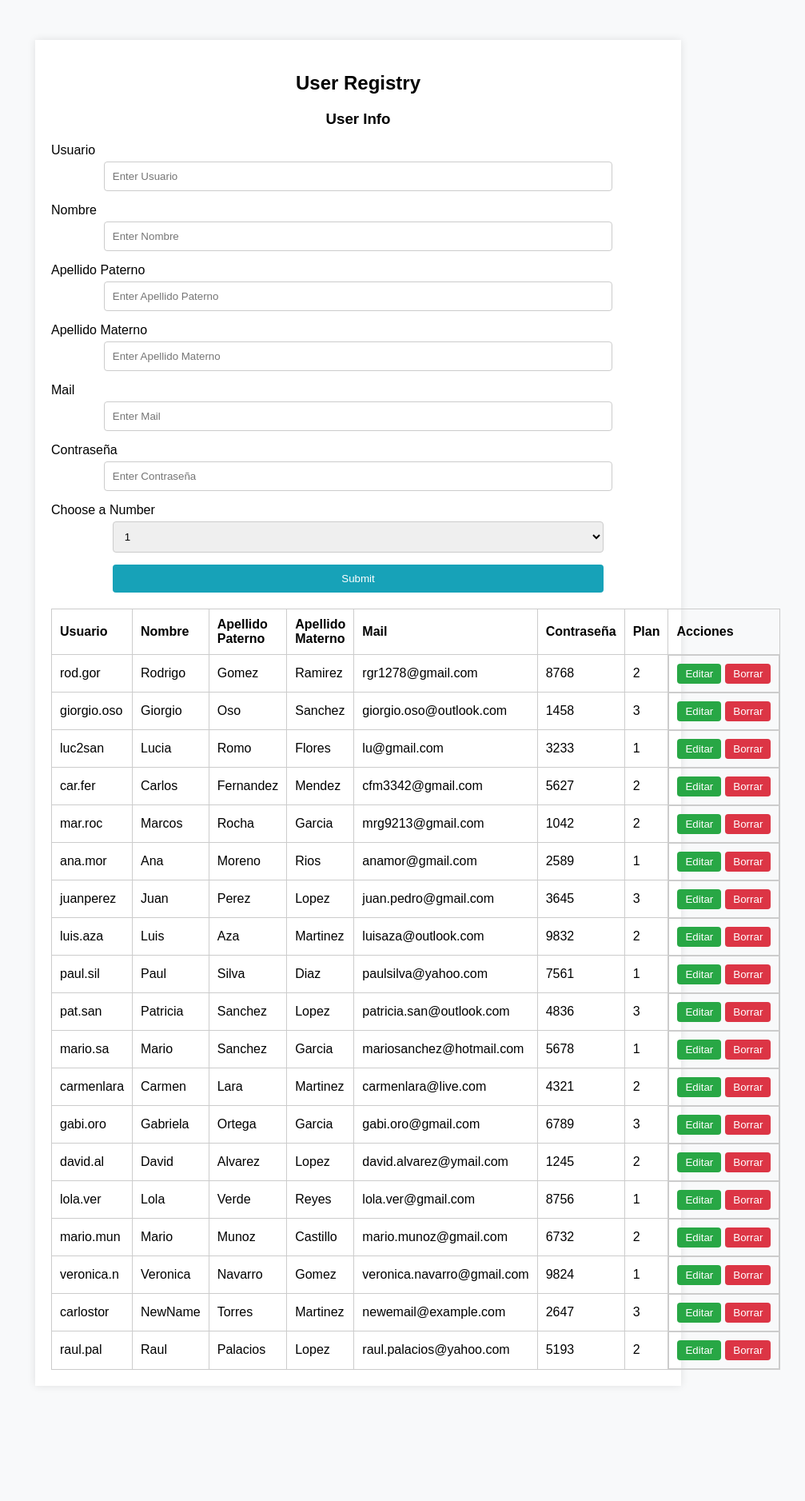
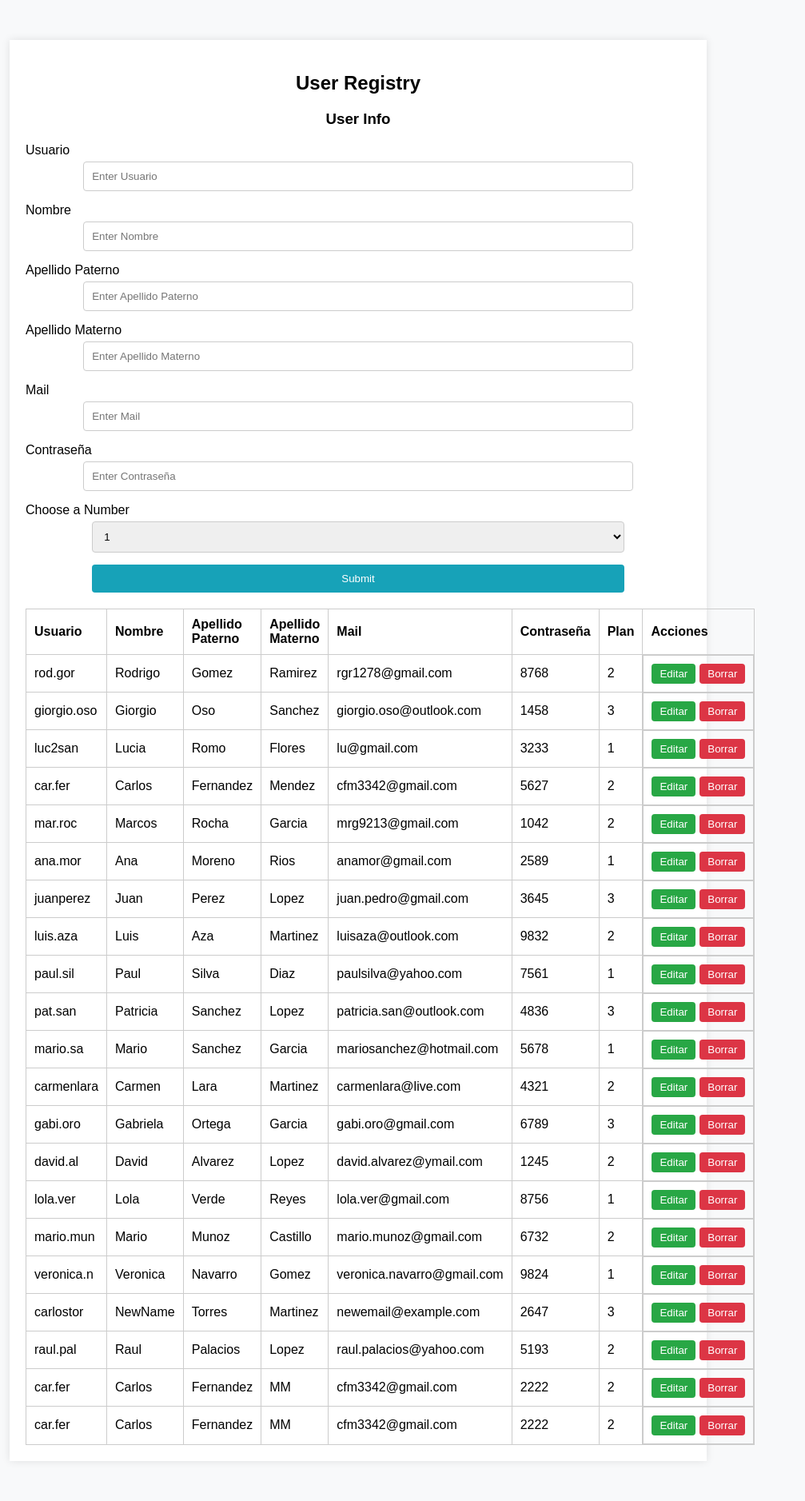
Before and after one commit to giorgio0s0codes/arquiweb2024, a PHP site: page /practicas/crudcsv/usuarios.php in a window 1280 px wide. Shown: the whole page at 80% size, without its empty margins (192-1199 px from the left). Before the commit the page ends 1713 px from the top, so only its background shows below. Run offline with PHP 8.4, Linux system fonts and the light colour scheme; data that the repository does not hold is empty.

Commit message:
Broke everything then fixed it again by Command+z

```diff
--- a/practicas/crudcsv/DB/usuarios.csv
+++ b/practicas/crudcsv/DB/usuarios.csv
@@ -17,3 +17,5 @@ mario.mun,Mario,Munoz,Castillo,mario.munoz@gmail.com,6732,2
 veronica.n,Veronica,Navarro,Gomez,veronica.navarro@gmail.com,9824,1
 carlostor,NewName,Torres,Martinez,newemail@example.com,2647,3
 raul.pal,Raul,Palacios,Lopez,raul.palacios@yahoo.com,5193,2
+car.fer,Carlos,Fernandez,MM,cfm3342@gmail.com,2222,2
+car.fer,Carlos,Fernandez,MM,cfm3342@gmail.com,2222,2
--- a/practicas/crudcsv/usuarios.php
+++ b/practicas/crudcsv/usuarios.php
@@ -10,7 +10,7 @@
             padding: 0;
         }
         .container {
-            width: 60%;
+            width: 65%;
             margin: 50px auto;
             background-color: #fff;
             padding: 20px;
@@ -83,6 +83,28 @@
             background-color: #c82333;
         }
     </style>
+        <script>
+        function editUser(usuario, nombre, apellidoP, apellidoM, correo, password, plan) {
+            // Populate the form with the selected user's data
+            document.getElementById('usuario').value = usuario;
+            document.getElementById('nombre').value = nombre;
+            document.getElementById('apellido_paterno').value = apellidoP;
+            document.getElementById('apellido_materno').value = apellidoM;
+            document.getElementById('mail').value = correo;
+            document.getElementById('password').value = password;
+            document.getElementById('number_choice').value = plan;
+            document.getElementById('action').value = 'edit'; // Set form action to edit
+        }
+
+        function deleteUser(usuario) {
+            if (confirm('Are you sure you want to delete this user?')) {
+                // Set form action to delete and submit
+                document.getElementById('usuario').value = usuario;
+                document.getElementById('action').value = 'delete';
+                document.forms['userForm'].submit();
+            }
+        }
+    </script>
 </head>
 <body>
     <div class="container">
```
